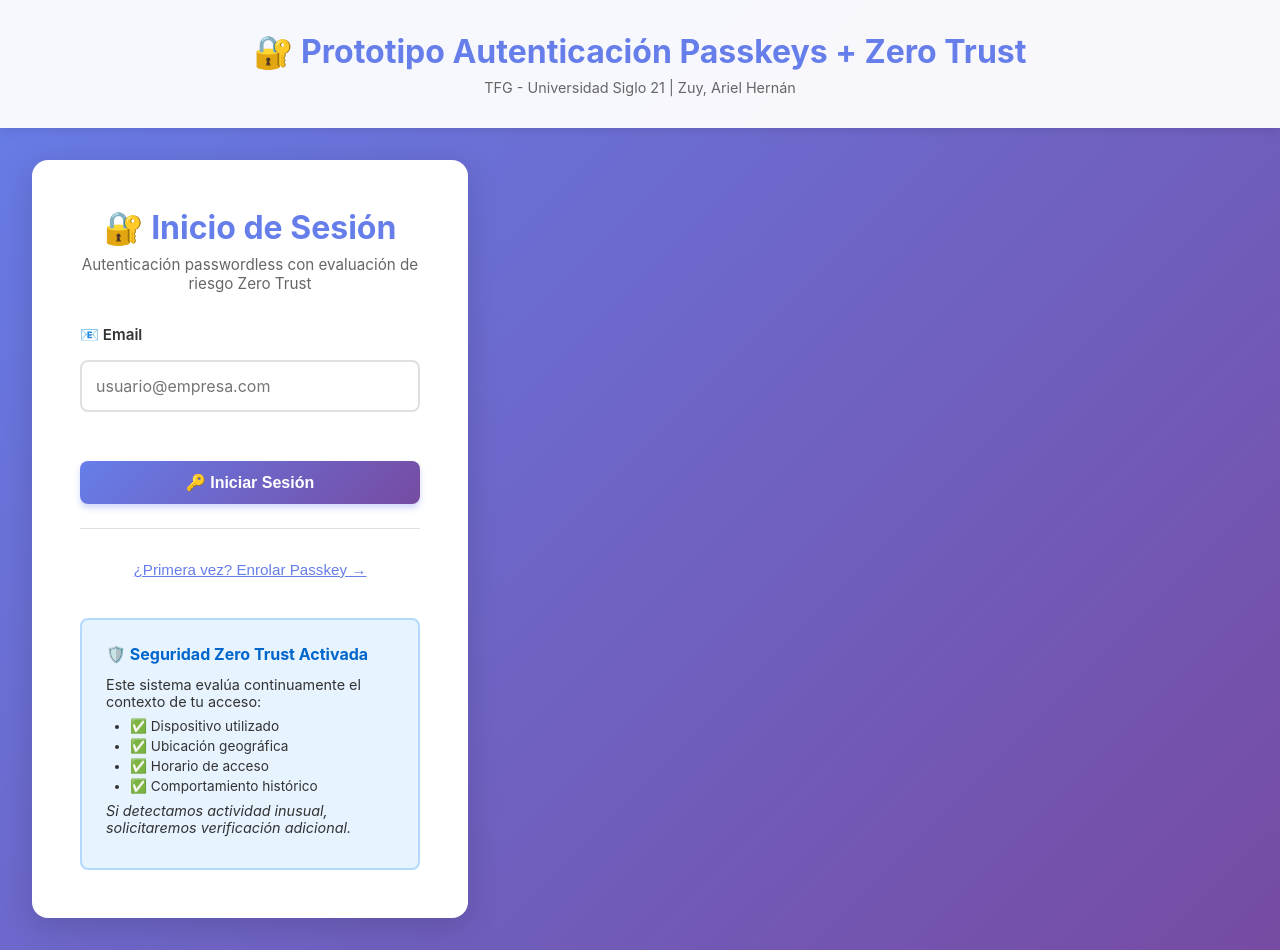
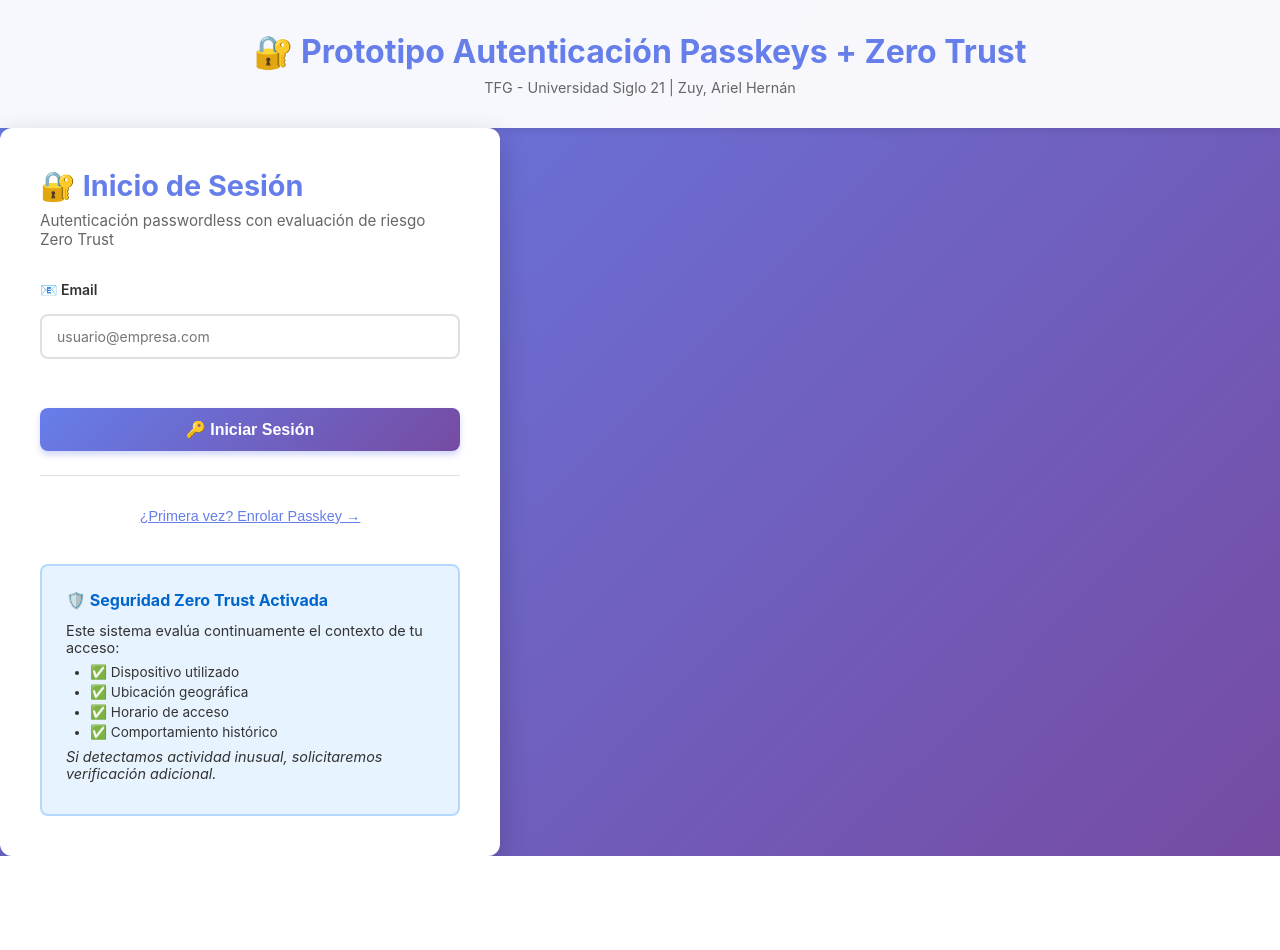
Before and after one commit to arielzuy-coder/Prototipo_TFG_Passkeys, a React (Create React App) app in the folder frontend/: page /login in a window 1280 px wide. After the commit the page ends 856 px from the top, so only its background shows below. Built offline with nearby package versions, Linux system fonts and the light colour scheme; no server answers.

Commit message:
Fix: CSS parcheado correcto

```diff
--- a/frontend/src/App.css
+++ b/frontend/src/App.css
@@ -885,92 +885,3 @@
 .tab-button::before {
   display: none; /* Eliminar pseudo-elementos que puedan interferir */
 }
-
-
-/* ============================================
-   FIX: ESTILOS PARA AUTH (Login/Enroll)
-   Agregado para centrar componentes de autenticación
-   ============================================ */
-
-.auth-container {
-  min-height: calc(100vh - 150px);
-  display: flex;
-  align-items: center;
-  justify-content: center;
-  padding: 2rem;
-}
-
-.auth-card {
-  background: white;
-  padding: 3rem;
-  border-radius: 16px;
-  box-shadow: 0 8px 32px rgba(0, 0, 0, 0.15);
-  max-width: 450px;
-  width: 100%;
-}
-
-.auth-card h2 {
-  text-align: center;
-  color: #667eea;
-  margin-bottom: 0.5rem;
-  font-size: 2rem;
-}
-
-.auth-subtitle {
-  text-align: center;
-  color: #666;
-  margin-bottom: 2rem;
-  font-size: 0.95rem;
-}
-
-.auth-form {
-  display: flex;
-  flex-direction: column;
-  gap: 1.5rem;
-}
-
-.form-group {
-  display: flex;
-  flex-direction: column;
-  gap: 0.5rem;
-}
-
-.form-group label {
-  color: #333;
-  font-weight: 600;
-  font-size: 0.95rem;
-}
-
-.form-group input {
-  padding: 0.875rem;
-  border: 2px solid #e0e0e0;
-  border-radius: 8px;
-  font-size: 1rem;
-  transition: all 0.3s ease;
-}
-
-.form-group input:focus {
-  outline: none;
-  border-color: #667eea;
-  box-shadow: 0 0 0 3px rgba(102, 126, 234, 0.1);
-}
-
-.auth-links {
-  text-align: center;
-  margin-top: 1.5rem;
-  padding-top: 1.5rem;
-  border-top: 1px solid #e0e0e0;
-}
-
-.link-button {
-  background: none;
-  border: none;
-  color: #667eea;
-  cursor: pointer;
-  font-size: 0.95rem;
-  text-decoration: underline;
-}
-
-.link-button:hover {
-  color: #764ba2;
-}
```
